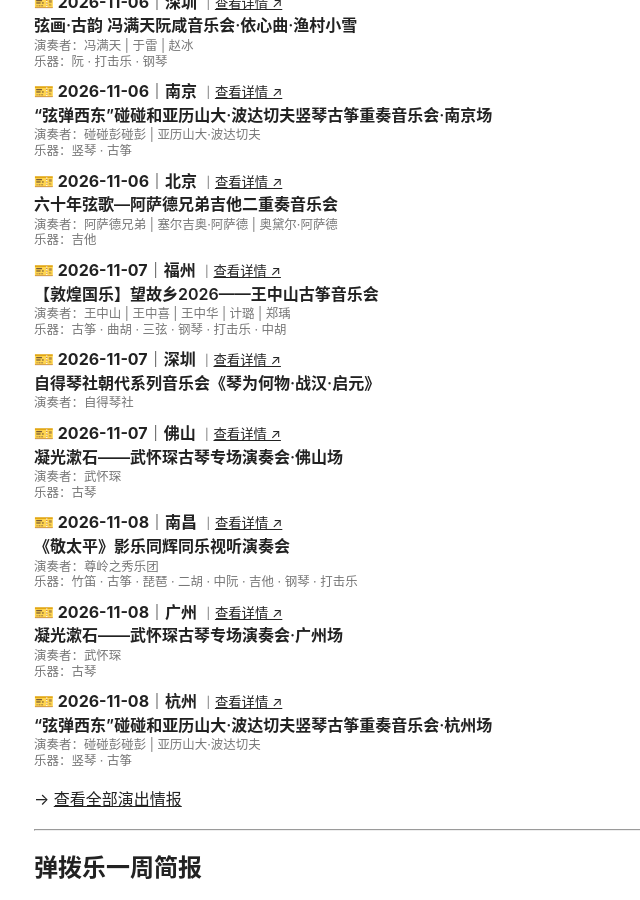
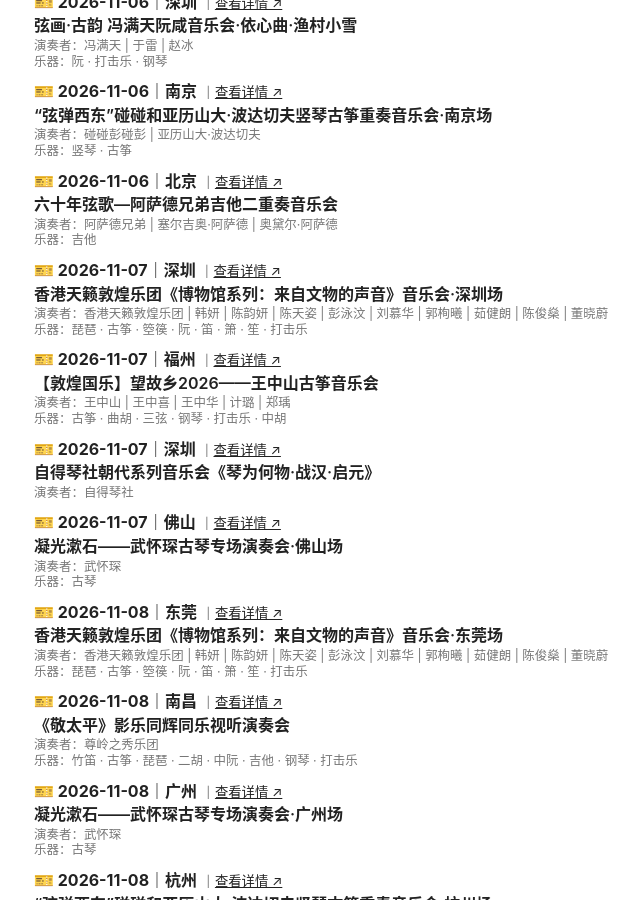
Before and after one commit to KeenKwok/boxianji, a Jekyll site: the page built from index.md, in a window 1280 px wide and 900 px high, scrolled down 1202 px. Shown: the whole window, without its empty margins (226-866 px from the left). Built offline with Jekyll 4.4.1, drawn with Linux system fonts in a browser that asks for light colours.

Commit message:
更新 attention.yml

```diff
--- a/_data/attention.yml
+++ b/_data/attention.yml
@@ -1,3 +1,55 @@
+- id: "20261108-dongguan-tianlai-dunhuang-museum-sounds"
+  date: "2026-11-08"
+  city: "东莞"
+  title: "香港天籁敦煌乐团《博物馆系列：来自文物的声音》音乐会·东莞场"
+  performers:
+    - "香港天籁敦煌乐团"
+    - "韩妍"
+    - "陈韵妍"
+    - "陈天姿"
+    - "彭泳汶"
+    - "刘慕华"
+    - "郭栒曦"
+    - "茹健朗"
+    - "陈俊燊"
+    - "董晓蔚"
+  instruments:
+    - "琵琶"
+    - "古筝"
+    - "箜篌"
+    - "阮"
+    - "笛"
+    - "箫"
+    - "笙"
+    - "打击乐"
+  link: "https://mp.weixin.qq.com/s/8ddliVA04lH_yQc_taUivQ"
+
+- id: "20261107-shenzhen-tianlai-dunhuang-museum-sounds"
+  date: "2026-11-07"
+  city: "深圳"
+  title: "香港天籁敦煌乐团《博物馆系列：来自文物的声音》音乐会·深圳场"
+  performers:
+    - "香港天籁敦煌乐团"
+    - "韩妍"
+    - "陈韵妍"
+    - "陈天姿"
+    - "彭泳汶"
+    - "刘慕华"
+    - "郭栒曦"
+    - "茹健朗"
+    - "陈俊燊"
+    - "董晓蔚"
+  instruments:
+    - "琵琶"
+    - "古筝"
+    - "箜篌"
+    - "阮"
+    - "笛"
+    - "箫"
+    - "笙"
+    - "打击乐"
+  link: "https://mp.weixin.qq.com/s/8ddliVA04lH_yQc_taUivQ"
+
 - id: "20261107-fuzhou-wangzhongshan-wangguxiang-2026"
   date: "2026-11-07"
   city: "福州"
```
